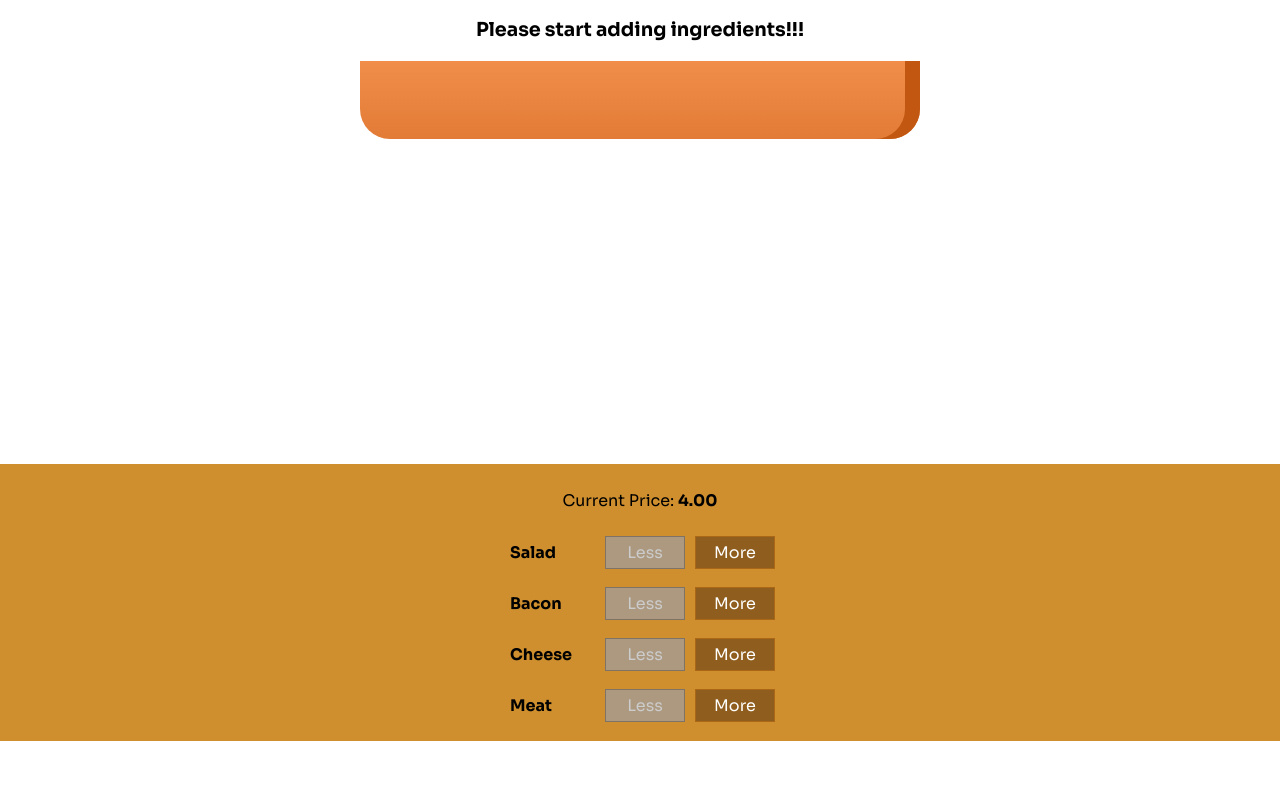
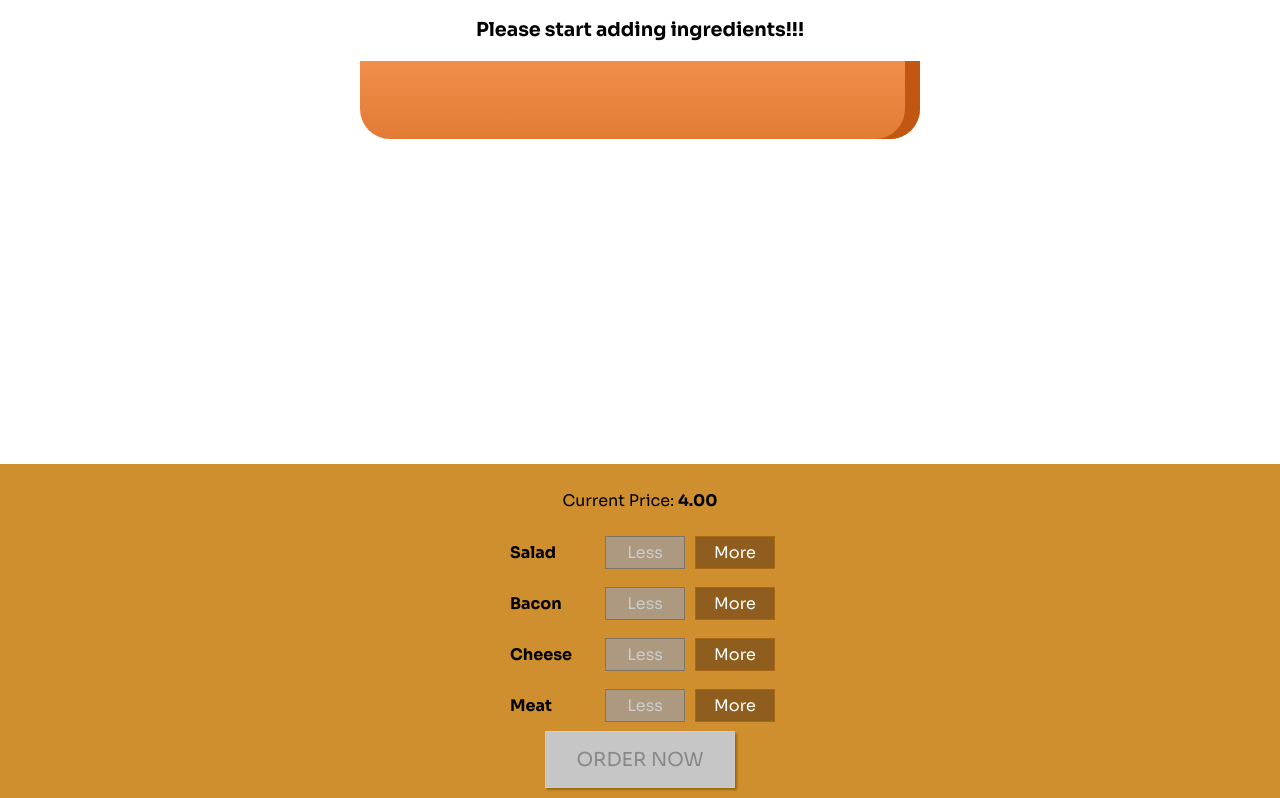
Before and after one commit to omarmontoya90/build_burger, a React app: page / in a window 1280 px wide. Shown: the part 173-971 px from the top of the page. Before the commit the page ends 914 px from the top, so only its background shows below. Built offline with nearby package versions, Linux system fonts and the light colour scheme.

Commit message:
adding order button

```diff
--- a/src/components/Burger/BuildControls/BuildControls.css
+++ b/src/components/Burger/BuildControls/BuildControls.css
@@ -8,3 +8,45 @@
   margin: auto;
   padding: 10px 0;
 }
+
+
+.order-button {
+  background-color: #DAD735;
+  outline: none;
+  cursor: pointer;
+  border: 1px solid #966909;
+  color: #966909;
+  font-family: inherit;
+  font-size: 1.2em;
+  padding: 15px 30px;
+  box-shadow: 2px 2px 2px #966909;
+}
+
+.order-button:hover, .order-button:active {
+  background-color: #A0DB41;
+  border: 1px solid #966909;
+  color: #966909;
+}
+
+.order-button:disabled {
+  background-color: #C7C6C6;
+  cursor: not-allowed;
+  border: 1px solid #ccc;
+  color: #888888;
+}
+
+.order-button:not(:disabled) {
+  animation: enable 0.3s linear;
+}
+
+@keyframes enable {
+  0% {
+      transform: scale(1);
+  }
+  60% {
+      transform: scale(1.1);
+  }
+  100% {
+      transform: scale(1);
+  }
+}
--- a/src/components/Burger/BuildControls/BuildControls.js
+++ b/src/components/Burger/BuildControls/BuildControls.js
@@ -21,6 +21,10 @@
         disabled={props.disabled[control.type]}
       />
     ))}
+    <button
+      className="order-button"
+      disabled={!props.purchasable}
+    >ORDER NOW</button>
   </div>
 );
 
--- a/src/containers/BurgerBuilder/BurgerBuilder.js
+++ b/src/containers/BurgerBuilder/BurgerBuilder.js
@@ -19,7 +19,8 @@
       cheese: 0,
       meat: 0
     },
-    totalPrice: 4
+    totalPrice: 4,
+    purchasable: false
   }
 
   addIngredientHandler = (type) => {
@@ -33,6 +34,7 @@
     const oldPrice = this.state.totalPrice;
     const newPrice = oldPrice + priceAddition;
     this.setState({ingredients: updateIngredients, totalPrice: newPrice})
+    this.updatePurchaseState(updateIngredients)
   }
 
   removeIngredientHandler = (type) => {
@@ -49,6 +51,18 @@
     const oldPrice = this.state.totalPrice;
     const newPrice = oldPrice - priceDeduction;
     this.setState({ingredients: updateIngredients, totalPrice: newPrice})
+    this.updatePurchaseState(updateIngredients)
+  }
+
+  updatePurchaseState = (ingredients) => {
+    const sum = Object.keys(ingredients)
+      .map(ingredient => {
+        return ingredients[ingredient]
+      })
+      .reduce((sum, element) => {
+        return sum + element
+      },0)
+    this.setState({purchasable: sum >0})
   }
 
   render() {
@@ -68,6 +82,7 @@
           ingredientRemoved={this.removeIngredientHandler}
           disabled={disabledInfo}
           price={this.state.totalPrice}
+	  purchasable={this.state.purchasable}
         />
       </Aux>
     );
```
